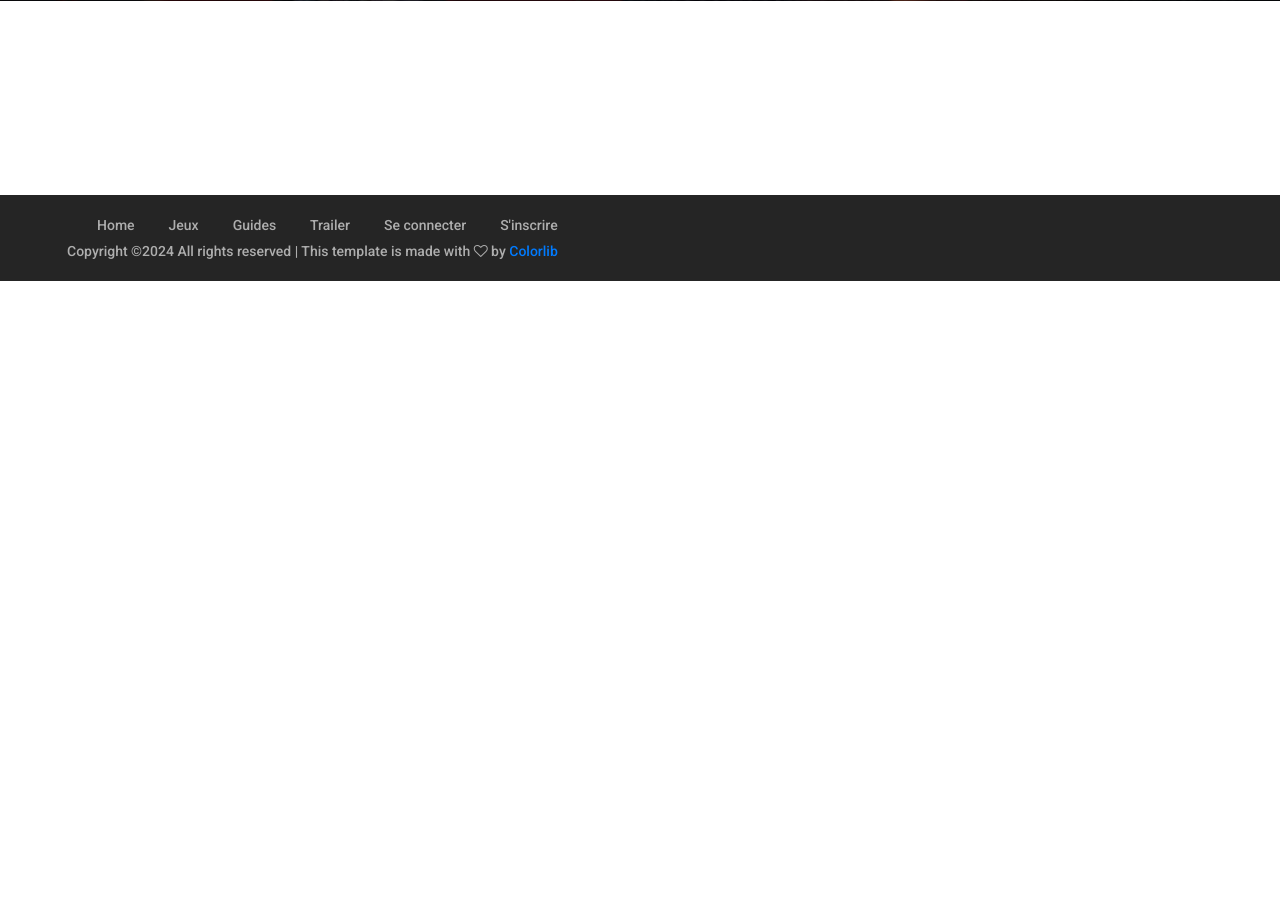
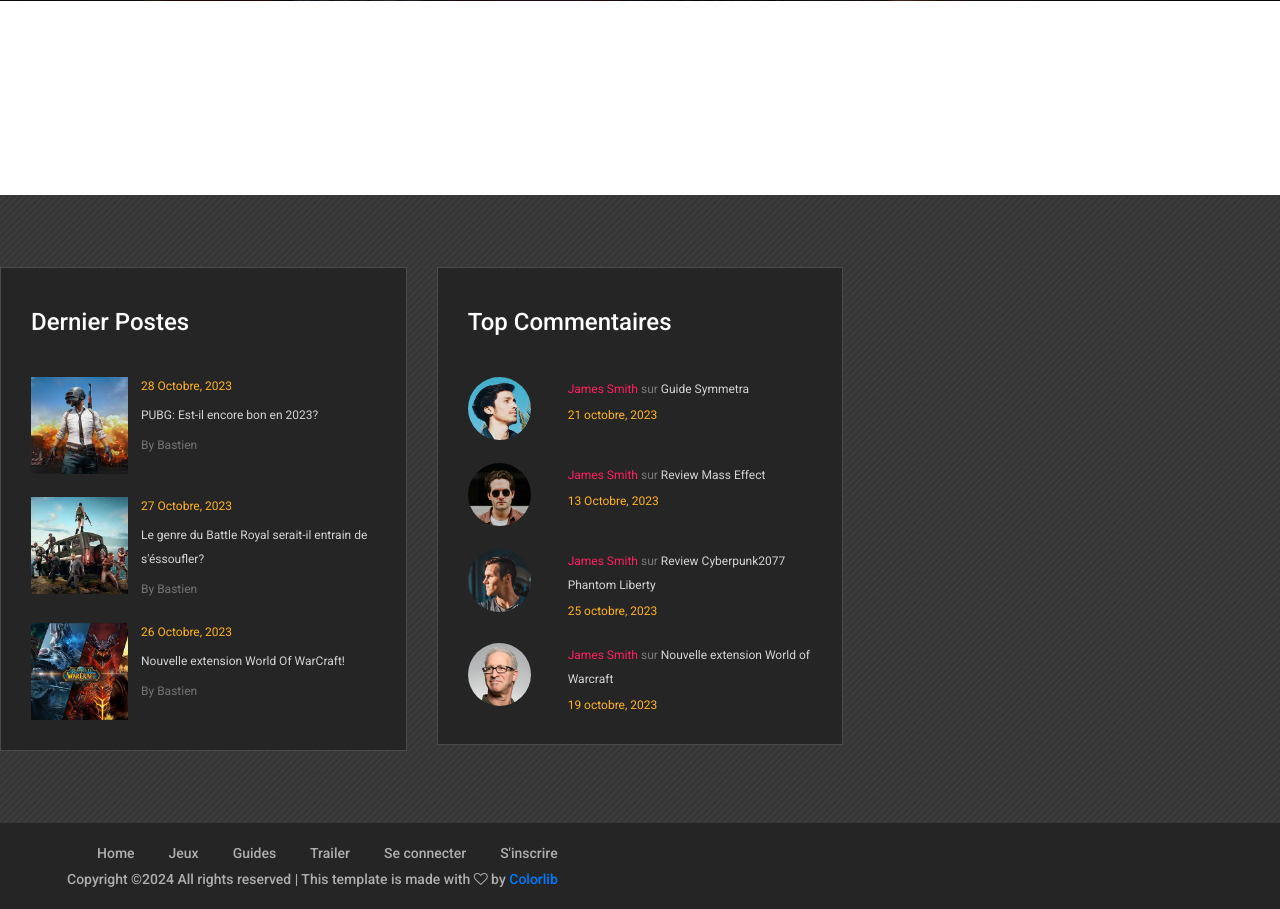
Before and after one commit to Bastien-FONTAGNE/Projet_API2, a plain HTML site: page connexion.html in a window 1280 px wide. Shown: the part 737-1646 px from the top of the page. Before the commit the page ends 1018 px from the top, so only its background shows below. Drawn offline with Linux system fonts and the light colour scheme; some packages are replaced by stand-ins of ours.

Commit message:
update 2

```diff
--- a/connexion.html
+++ b/connexion.html
@@ -89,11 +89,87 @@
 	<!-- Page info section -->
 
 
-	<!-- Page section -->
-	<section class="page-section spad contact-page">
-		<div class="container">
+<!-- Page section -->
+<section class="page-section spad contact-page">
+	<div class="container">
 
+	</div>
+</section>
+<!-- Page section end -->
+
+
+<!-- Footer top section -->
+<section class="footer-top-section">
+</div>
+<div class="row">
+	<div class="col-lg-4 col-md-6">
+		<div class="footer-widget mb-5 mb-md-0">
+			<h4 class="fw-title">Dernier Postes</h4>
+		<div class="latest-blog">
+			<div class="lb-item">
+				<div class="lb-thumb set-bg" data-setbg="img/latest-blog/1.jpg"></div>
+				<div class="lb-content">
+					<div class="lb-date">28 Octobre, 2023</div>
+					<p>PUBG: Est-il encore bon en 2023?</p>
+					<a href="#" class="lb-author">By Bastien</a>
+				</div>
+			</div>
+			<div class="lb-item">
+				<div class="lb-thumb set-bg" data-setbg="img/latest-blog/2.jpg"></div>
+				<div class="lb-content">
+					<div class="lb-date">27 Octobre, 2023</div>
+					<p>Le genre du Battle Royal serait-il entrain de s'éssoufler?</p>
+					<a href="#" class="lb-author">By Bastien</a>
+				</div>
+			</div>
+			<div class="lb-item">
+				<div class="lb-thumb set-bg" data-setbg="img/latest-blog/3.jpg"></div>
+				<div class="lb-content">
+					<div class="lb-date">26 Octobre, 2023</div>
+					<p>Nouvelle extension World Of WarCraft!</p>
+					<a href="#" class="lb-author">By Bastien</a>
+				</div>
+			</div>
+			</div>
 		</div>
+	</div>
+	<div class="col-lg-4 col-md-6">
+		<div class="footer-widget">
+			<h4 class="fw-title">Top Commentaires</h4>
+			<div class="top-comment">
+				<div class="tc-item">
+					<div class="tc-thumb set-bg" data-setbg="img/authors/1.jpg"></div>
+					<div class="tc-content">
+						<p><a href="#">James Smith</a> <span>sur</span>  Guide Symmetra</p>
+						<div class="tc-date">21 octobre, 2023</div>
+					</div>
+				</div>
+				<div class="tc-item">
+					<div class="tc-thumb set-bg" data-setbg="img/authors/2.jpg"></div>
+					<div class="tc-content">
+						<p><a href="#">James Smith</a> <span>sur</span>  Review Mass Effect</p>
+						<div class="tc-date">13 Octobre, 2023</div>
+					</div>
+				</div>
+				<div class="tc-item">
+					<div class="tc-thumb set-bg" data-setbg="img/authors/3.jpg"></div>
+					<div class="tc-content">
+						<p><a href="#">James Smith</a> <span>sur</span>  Review Cyberpunk2077 Phantom Liberty</p>
+						<div class="tc-date">25 octobre, 2023</div>
+					</div>
+				</div>
+				<div class="tc-item">
+					<div class="tc-thumb set-bg" data-setbg="img/authors/4.jpg"></div>
+					<div class="tc-content">
+						<p><a href="#">James Smith</a> <span>sur</span>  Nouvelle extension World of Warcraft</p>
+						<div class="tc-date">19 octobre, 2023</div>
+					</div>
+				</div>
+			</div>
+		</div>
+	</div>
+</div>
+</div>
 </section>
 <!-- Footer top section end -->
 
```
Also changed, not shown: inscription.html (+0 -38 lines).
